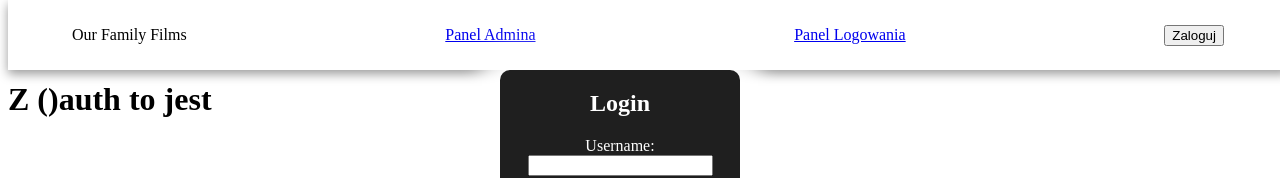
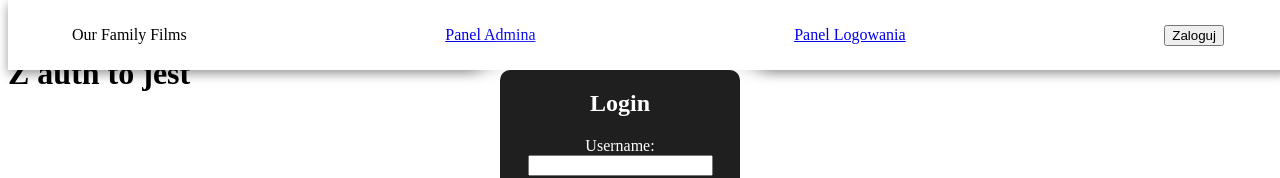
Before and after one commit to artur-IT/Our-Family-Films, a Next.js app: page /auth in a window 1280 px wide. Shown: the top 178 px of the page. Built offline with nearby package versions, Linux system fonts and the light colour scheme; no server answers; the database is empty.

Commit message:
It almost work - routing path

```diff
--- a/src/app/auth/page.tsx
+++ b/src/app/auth/page.tsx
@@ -1,11 +1,15 @@
 "use client";
+import { createPortal } from "react-dom";
 import { PanelLogin } from "@/layouts/PanelLogin/PanelLogin";
 
 export default function AuthPage() {
+  // const test = createPortal(<PanelLogin />, document.getElementById("modal-root")!);
   return (
     <>
-      <PanelLogin />;<p>...</p>
-      <h1>Z ()auth to jest</h1>
+      {/* {test} */}
+      <PanelLogin />
+      <p>....</p>
+      <h1>Z auth to jest</h1>
     </>
   );
 }
--- a/src/app/layout.tsx
+++ b/src/app/layout.tsx
@@ -27,26 +27,18 @@ import { useState } from "react";
 //   },
 // };
 
-export default function RootLayout({ children, auth }: { children: React.ReactNode; auth: React.ReactNode }) {
+export default function RootLayout({ children }: { children: React.ReactNode }) {
   const [isLoggedIn, setIsLoggedIn] = useState<boolean>(false);
   const [addMovie, setAddMovie] = useState<boolean>(false);
 
   return (
     <html lang="pl">
       <body>
-        {/* <MovieProvider>
-          <EditModeProvider>
-            {children}
-            {auth}
-          </EditModeProvider>
-        </MovieProvider> */}
-
         <MovieProvider>
           <EditModeProvider>
             <Header isLoggedIn={isLoggedIn} setLogin={() => setIsLoggedIn(!isLoggedIn)} setAddMovie={() => setAddMovie(!addMovie)} />
 
             {children}
-            {auth}
             <Main>
               <Shelf isLoggedIn={isLoggedIn} />
               {addMovie && <MovieAdd setAddMovie={setAddMovie} />}
```
